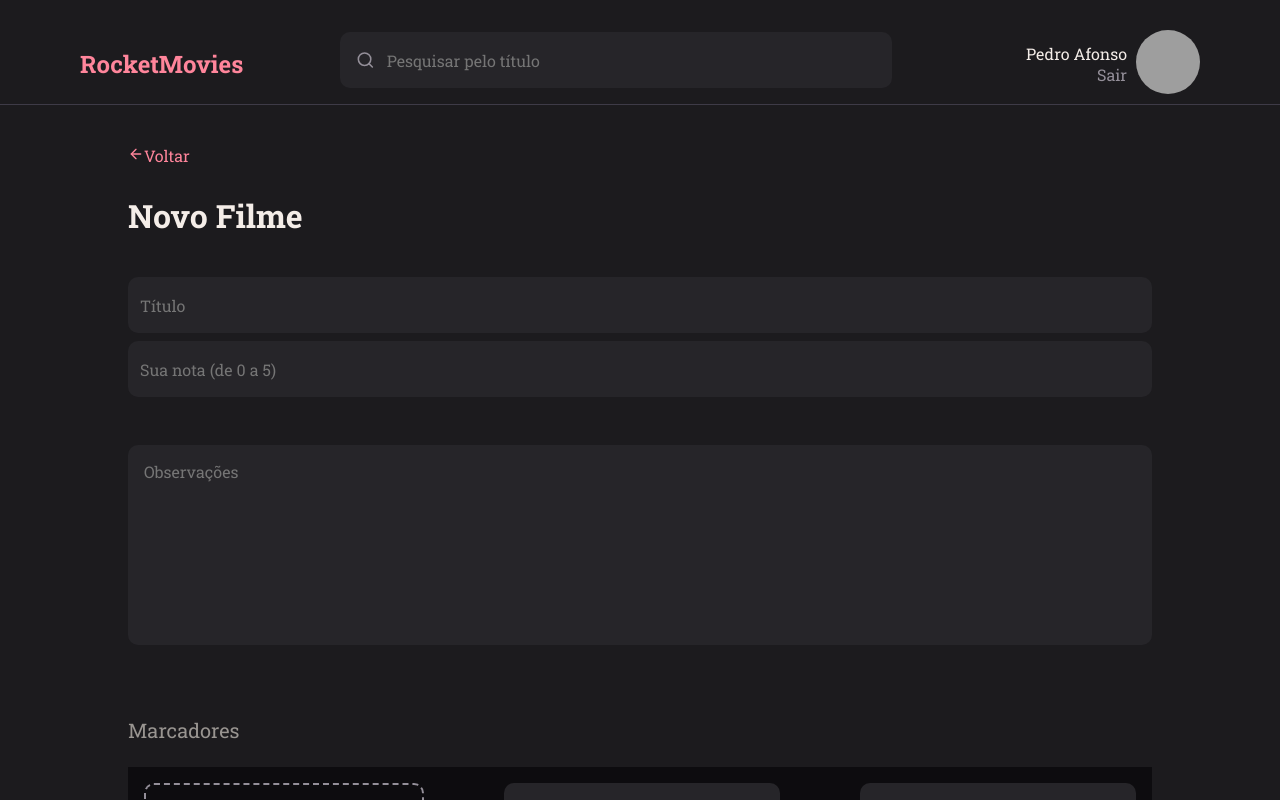
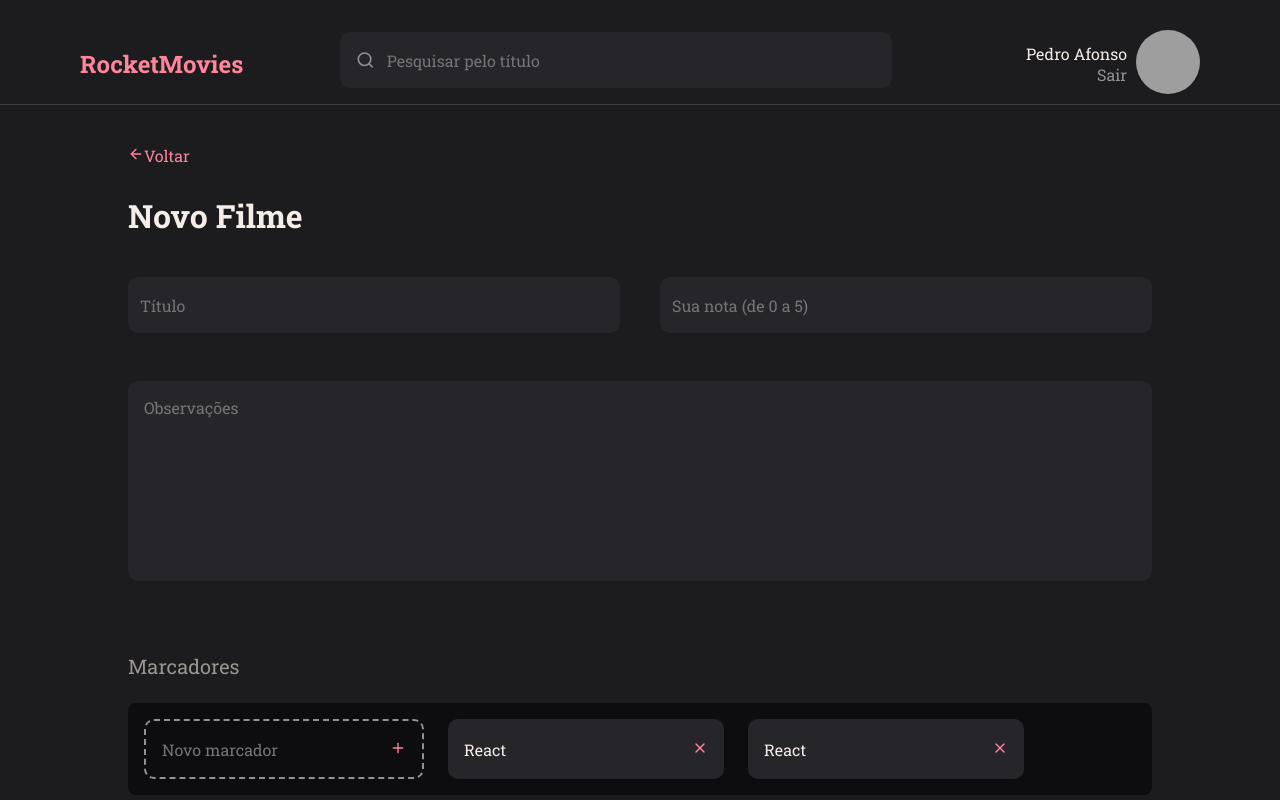
Before and after one commit to Pedro558/RocketMovies-front-end, a React (Vite) app: page /new in a window 1280 px wide. Built offline with nearby package versions, Linux system fonts and the light colour scheme; grey boxes are pictures that could not be loaded.

Commit message:
:lipstick: style: change classes names and add delete-btn

```diff
--- a/src/pages/New/styles.js
+++ b/src/pages/New/styles.js
@@ -18,9 +18,10 @@ export const Container = styled.div`
   .tags{
     display: flex;
     flex-wrap: wrap;
-    justify-content: space-between;
+    gap: 24px;
     background-color: ${({ theme }) => theme.COLORS.BLACK};
     padding: 16px;
+    border-radius: 8px;
   }
 `
 export const Form = styled.form`
@@ -40,9 +41,14 @@ export const Form = styled.form`
     color:  ${({ theme }) => theme.COLORS.PINK};
   }
 
-  .group-input{
+  .splitter{
     display: flex;
     justify-content: space-between;
     gap: 40px;
   }
+
+  .delete-btn{
+    background-color: ${({ theme }) => theme.COLORS.BLACK};
+    color:  ${({ theme }) => theme.COLORS.PINK};
+  }
 `
```
